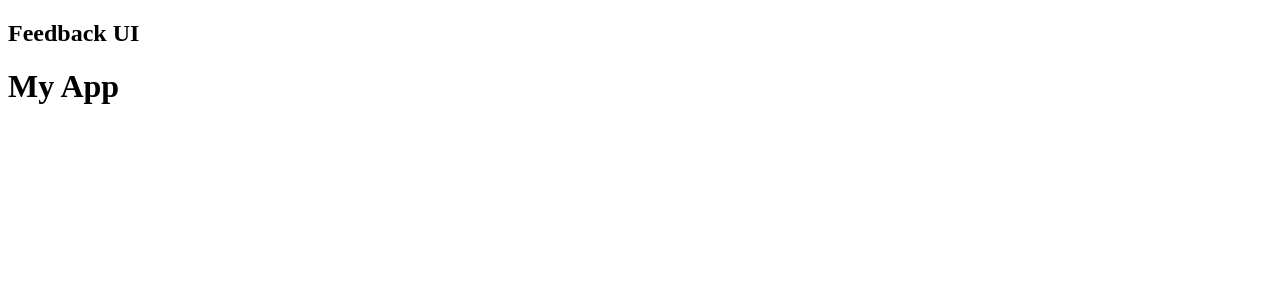
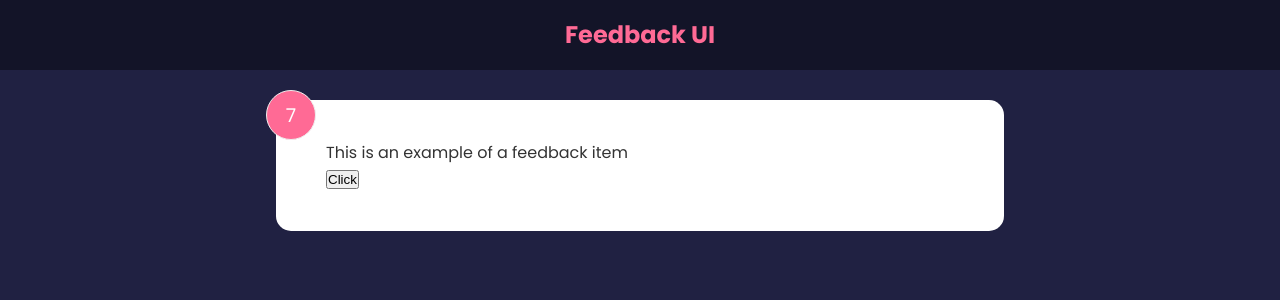
Before and after one commit to yashv521/React-App-Feedback-UI, a React (Create React App) app: page / in a window 1280 px wide. Shown: the top 300 px of the page. Built offline with nearby package versions, Linux system fonts and the light colour scheme.

Commit message:
state and usestate hook

```diff
--- a/src/App.js
+++ b/src/App.js
@@ -1,4 +1,5 @@
 import Header from "./components/Header"
+import FeedbackItem from "./components/FeedbackItem"
 
 
 function App() {
@@ -7,7 +8,7 @@
         <>
           <Header />
          <div className="container">
-            <h1>My App</h1>
+           <FeedbackItem />
 
          </div>
         </>
--- /dev/null
+++ b/src/components/FeedbackItem.jsx
@@ -0,0 +1,24 @@
+import {useState} from 'react'
+
+
+function FeedbackItem() {
+  const [rating, setRating] = useState(7)
+  const [text, setText] = useState('This is an example of a feedback item')
+
+const handleClick = () => {
+    setRating((prev) =>{
+        console.log(prev)
+        return prev +1;
+    })
+}
+
+  return (
+    <div className="card">
+        <div className="num-display">{rating}</div>
+            <div className="text-display">{text}</div>
+            <button onClick={handleClick}>Click</button>
+    </div>
+  )
+}
+
+export default FeedbackItem
--- a/src/components/Header.jsx
+++ b/src/components/Header.jsx
@@ -1,8 +1,12 @@
 import PropTypes from 'prop-types'
 
-function Header({ text }) {
+function Header({ text, bgColor, textColor }) {
+  const headerStyles = {
+    backgroundColor: bgColor,
+    color: textColor,
+  }
   return (
-    <header>
+    <header style={headerStyles}>
         <div className='container'>
             <h2>
                 {text}
@@ -16,6 +20,14 @@
 
 Header.defaultProps = {
     text: 'Feedback UI',
+    bgColor: 'rgba(0,0,0,0.4)',
+    textColor: '#ff6a95',
+}
+
+Header.propTypes = {
+  text: PropTypes.string,
+  bgColor: PropTypes.string,
+  textColor: PropTypes.string,
 }
 
 
--- a/src/index.css
+++ b/src/index.css
@@ -1,3 +1,228 @@
-body{
+@import url('https://fonts.googleapis.com/css2?family=Poppins:wght@400;600;700&display=swap');
 
+* {
+  box-sizing: border-box;
+  margin: 0;
+  padding: 0;
 }
+
+body {
+  font-family: 'Poppins', sans-serif;
+  background-color: #202142;
+  color: #fff;
+  line-height: 1.6;
+}
+
+ul {
+  list-style: none;
+}
+
+.container {
+  max-width: 768px;
+  margin: auto;
+  padding: 0 20px;
+}
+
+header {
+  height: 70px;
+  width: 100%;
+  display: flex;
+  justify-content: space-between;
+  align-items: center;
+  margin-bottom: 30px;
+}
+
+.card {
+  background-color: #fff;
+  color: #333;
+  border-radius: 15px;
+  padding: 40px 50px;
+  margin: 20px 0;
+  position: relative;
+}
+
+.card.reverse {
+  background-color: rgba(0, 0, 0, 0.4);
+  color: #fff;
+}
+
+.card h2 {
+  font-size: 22px;
+  font-weight: 600;
+  text-align: center;
+}
+
+.rating {
+  display: flex;
+  align-items: center;
+  justify-content: space-around;
+  margin: 30px 0 40px;
+}
+
+.rating li,
+.num-display {
+  position: relative;
+  background: #f4f4f4;
+  width: 50px;
+  height: 50px;
+  padding: 10px;
+  text-align: center;
+  border-radius: 50%;
+  font-size: 19px;
+  border: 1px #eee solid;
+  transition: 0.3s;
+}
+
+.rating li label {
+  position: absolute;
+  top: 50%;
+  left: 50%;
+  width: 50px;
+  height: 50px;
+  padding: 10px;
+  border-radius: 50%;
+  transform: translate(-50%, -50%);
+  cursor: pointer;
+}
+
+.rating li:hover,
+.num-display {
+  background: #ff6a95;
+  color: #fff;
+}
+
+[type='radio'] {
+  opacity: 0;
+}
+
+[type='radio']:checked ~ label {
+  background: #ff6a95;
+  color: #fff;
+}
+
+.input-group {
+  display: flex;
+  flex-direction: row;
+  border: 1px solid #ccc;
+  padding: 8px 10px;
+  border-radius: 8px;
+}
+
+input {
+  flex-grow: 2;
+  border: none;
+  font-size: 16px;
+}
+
+input:focus {
+  outline: none;
+}
+
+.feedback-stats {
+  color: #fff;
+  display: flex;
+  justify-content: space-between;
+  align-items: center;
+}
+
+.num-display {
+  position: absolute;
+  top: -10px;
+  left: -10px;
+}
+
+.close,
+.edit {
+  position: absolute;
+  top: 10px;
+  right: 20px;
+  cursor: pointer;
+  background: none;
+  border: none;
+}
+
+.edit {
+  right: 40px;
+}
+
+.btn {
+  color: #fff;
+  border: 0;
+  border-radius: 8px;
+  color: #fff;
+  width: 100px;
+  height: 40px;
+  cursor: pointer;
+}
+
+.btn-primary {
+  background-color: #202142;
+}
+
+.btn-secondary {
+  background: #ff6a95;
+}
+
+.btn:hover {
+  transform: scale(0.98);
+  opacity: 0.9;
+}
+
+.btn:disabled {
+  background-color: #cccccc;
+  color: #333;
+  cursor: auto;
+}
+
+.btn:disabled:hover {
+  transform: scale(1);
+  opacity: 1;
+}
+
+.message {
+  padding-top: 10px;
+  text-align: center;
+  color: rebeccapurple;
+}
+
+.about-link {
+  position: absolute;
+  bottom: 20px;
+  right: 20px;
+  color: #fff;
+  cursor: pointer;
+}
+
+.about-link a {
+  color: #fff;
+}
+
+.about-link a:hover {
+  color: #ff6a95;
+}
+
+.about h1 {
+  margin-bottom: 20px;
+}
+
+.about p {
+  margin: 10px 0;
+}
+
+@media (max-width: 600px) {
+  .rating li {
+    margin: 10px 3px;
+  }
+
+  .rating {
+    display: flex;
+    align-items: center;
+    justify-content: center;
+    flex-wrap: wrap;
+    margin: 30px 0 40px;
+  }
+
+  .input-group input {
+    width: 80%;
+  }
+}
```
